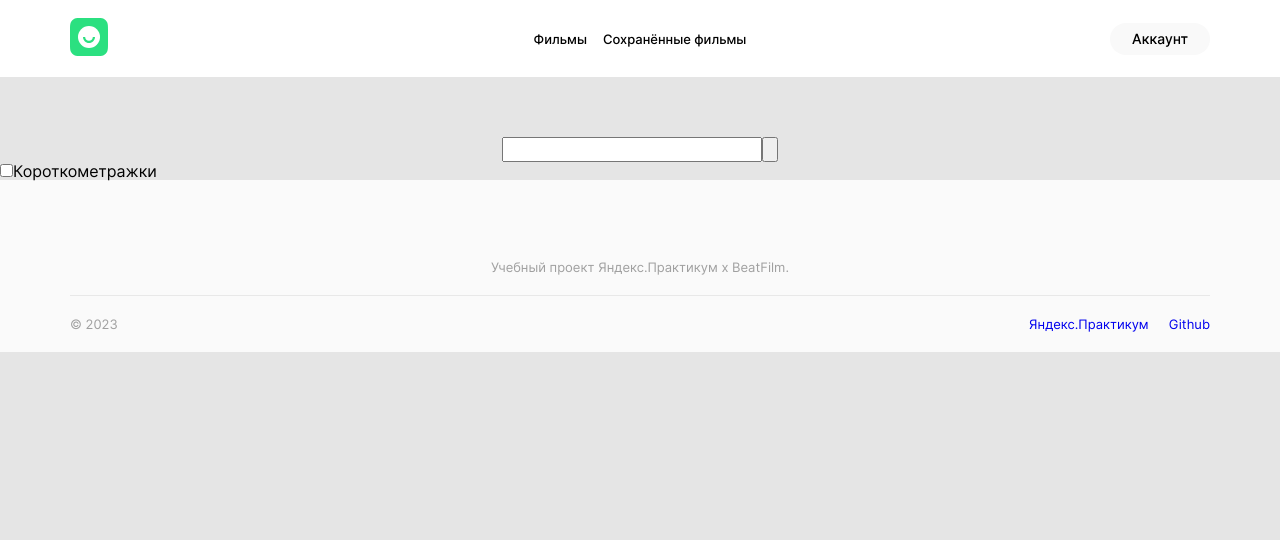
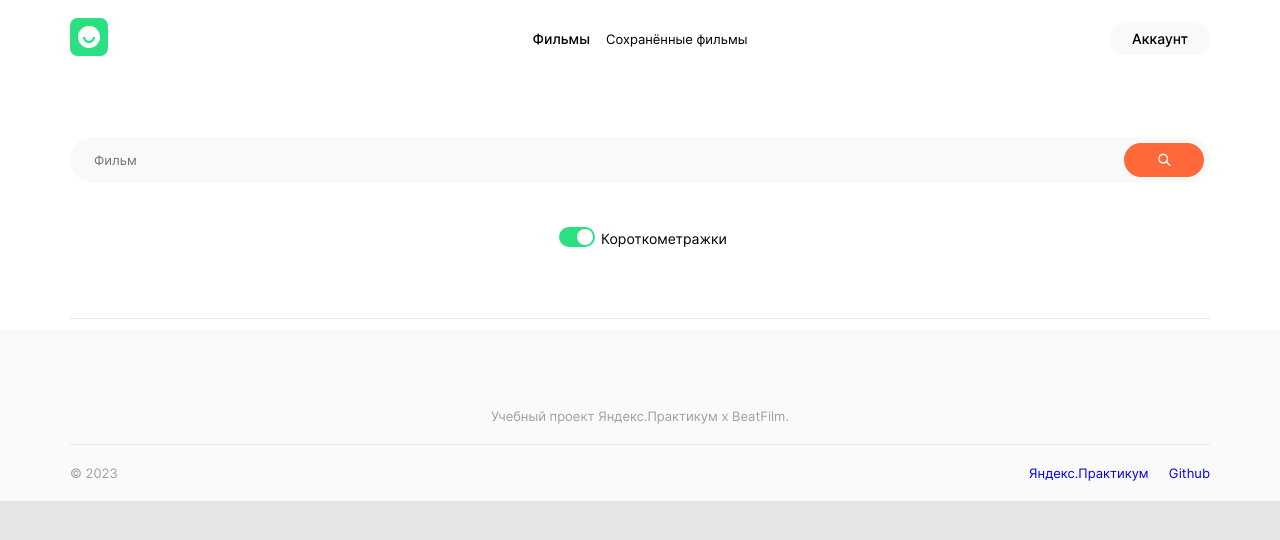
Before and after one commit to kirill-k88/movies-explorer-frontend, a React app: page /movies in a window 1280 px wide. Built offline with nearby package versions, Linux system fonts and the light colour scheme.

Commit message:
features: add search-form

```diff
--- a/src/components/Header/HeaderNavi/HeaderNavi.css
+++ b/src/components/Header/HeaderNavi/HeaderNavi.css
@@ -16,7 +16,7 @@
   text-decoration: none;
   font-size: 13px;
   font-style: normal;
-  font-weight: 500;
+  font-weight: 400;
   line-height: 18px;
 }
 
@@ -27,3 +27,8 @@
 .header__link_type_black {
   color: #000;
 }
+
+.header__link_type_black-bold {
+  font-size: 14px;
+  font-weight: 500;
+}
--- a/src/components/Header/HeaderNavi/HeaderNavi.js
+++ b/src/components/Header/HeaderNavi/HeaderNavi.js
@@ -8,15 +8,17 @@ function HeaderNavi() {
       <Link
         className={`header__link common-button ${
           location.pathname === '/main' ? 'header__link_type_white' : 'header__link_type_black'
-        }`}
-        to="/movies">
+        } ${location.pathname === '/movies' && 'header__link_type_black-bold'}`}
+        to="/movies"
+      >
         Фильмы
       </Link>
       <Link
         className={`header__link common-button ${
           location.pathname === '/main' ? 'header__link_type_white' : 'header__link_type_black'
-        }`}
-        to="/saved-movies">
+        } ${location.pathname === '/saved-movies' && 'header__link_type_black-bold'}`}
+        to="/saved-movies"
+      >
         Сохранённые фильмы
       </Link>
     </nav>
--- a/src/components/SearchForm/SearchForm.css
+++ b/src/components/SearchForm/SearchForm.css
@@ -1,19 +1,82 @@
-.search-form-container {
-  width: 100%;
+.search-form__container {
   background-color: #fff;
-  display: flex;
-  justify-content: center;
+  padding-top: 60px;
+  padding-bottom: 10px;
 }
 
 .search-form {
+  margin: 0 70px;
   display: flex;
   align-items: center;
   flex-direction: column;
-  gap: 40px;
+  gap: 41px;
+  border-bottom: 1px solid #e8e8e8;
 }
 
 .search-form__input-container {
-  margin-top: 60px;
+  width: 100%;
+  height: 46px;
+  border-radius: 40px;
+  background-color: #f9f9f9;
   display: flex;
   justify-content: center;
+  align-items: center;
 }
+
+.search-form__input {
+  width: 100%;
+  height: 90%;
+  margin-left: 22px;
+  background-color: #f9f9f9;
+  border: none;
+  color: #a0a0a0;
+  font-feature-settings: 'clig' off, 'liga' off;
+  font-size: 13px;
+  font-style: normal;
+  font-weight: 400;
+  line-height: 17px;
+}
+
+.search-form__input:focus {
+  outline: none;
+}
+
+.search-form__button-submit {
+  background-color: transparent;
+  border: none;
+  margin-right: 12px;
+  width: 80px;
+  height: 36px;
+}
+
+.search-form__button-submit-image {
+  object-fit: cover;
+}
+
+.search-form__checkbox-container {
+  display: flex;
+  justify-content: center;
+  align-items: center;
+  gap: 12px;
+  margin-bottom: 70px;
+}
+
+.search-form__checkbox {
+  border: none;
+  background-color: transparent;
+  width: 36px;
+  height: 20px;
+}
+
+.search-form__checkbox {
+  object-fit: contain;
+}
+
+.search-form__checkbox-label {
+  margin: 0;
+  margin-top: 3%;
+  font-size: 14px;
+  font-style: normal;
+  font-weight: 400;
+  line-height: 18px;
+}
--- a/src/components/SearchForm/SearchForm.js
+++ b/src/components/SearchForm/SearchForm.js
@@ -1,29 +1,55 @@
 import './SearchForm.css';
-import React from 'react';
+import React, { useEffect, useState } from 'react';
+import findImage from '../../images/search/find.svg';
+import smalltumb from '../../images/search/smalltumb.svg';
+import smalltumboff from '../../images/search/smalltumboff.svg';
 
 function SearchForm() {
+  const [isShortMovie, setIsShortMovie] = useState(false);
+
+  useEffect(() => {
+    setIsShortMovie(true);
+    // eslint-disable-next-line
+  }, []);
+
+  function onCheckBoxClick(evt) {
+    evt.preventDefault();
+    setIsShortMovie(!isShortMovie);
+  }
+
+  function onSubmit(evt) {
+    evt.preventDefault();
+  }
+
   return (
     <section className="search-form__container">
-      <form search-form>
+      <form className="search-form">
         <div className="search-form__input-container">
           <input
             className="search-form__input"
             type="text"
             id="search"
             name="search"
+            placeholder="Фильм"
           />
-          <button
-            className="search-form__button-submit"
-            type="submit"></button>
+          <button className="search-form__button-submit" type="submit" onClick={onSubmit}>
+            <img
+              className="search-form__button-submit-image common-button"
+              src={findImage}
+              alt="Поиск"
+            />
+          </button>
         </div>
-        <label className="search-form__checkbox-label">
-          <input
-            className="search-form__checkbox"
-            type="checkbox"
-            name="SearchFormCheckbox"
-          />
-          Короткометражки
-        </label>
+        <div className="search-form__checkbox-container">
+          <button className="search-form__checkbox" onClick={onCheckBoxClick}>
+            <img
+              className="search-form__checkbox"
+              src={isShortMovie ? smalltumb : smalltumboff}
+              alt="чекбокс"
+            />
+          </button>
+          <p className="search-form__checkbox-label">Короткометражки</p>
+        </div>
       </form>
     </section>
   );
```
Also changed, not shown: src/images/search/find.svg (added), src/images/search/smalltumb.svg (added), src/images/search/smalltumboff.svg (added).
